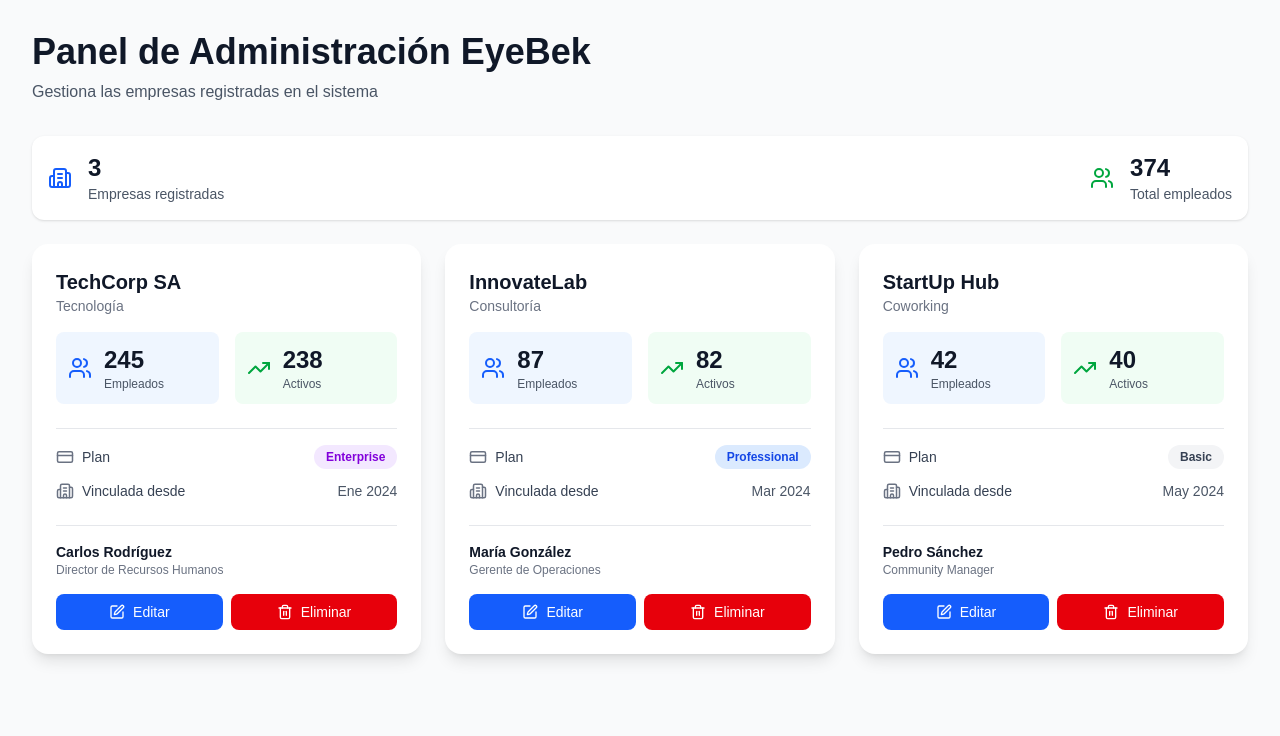
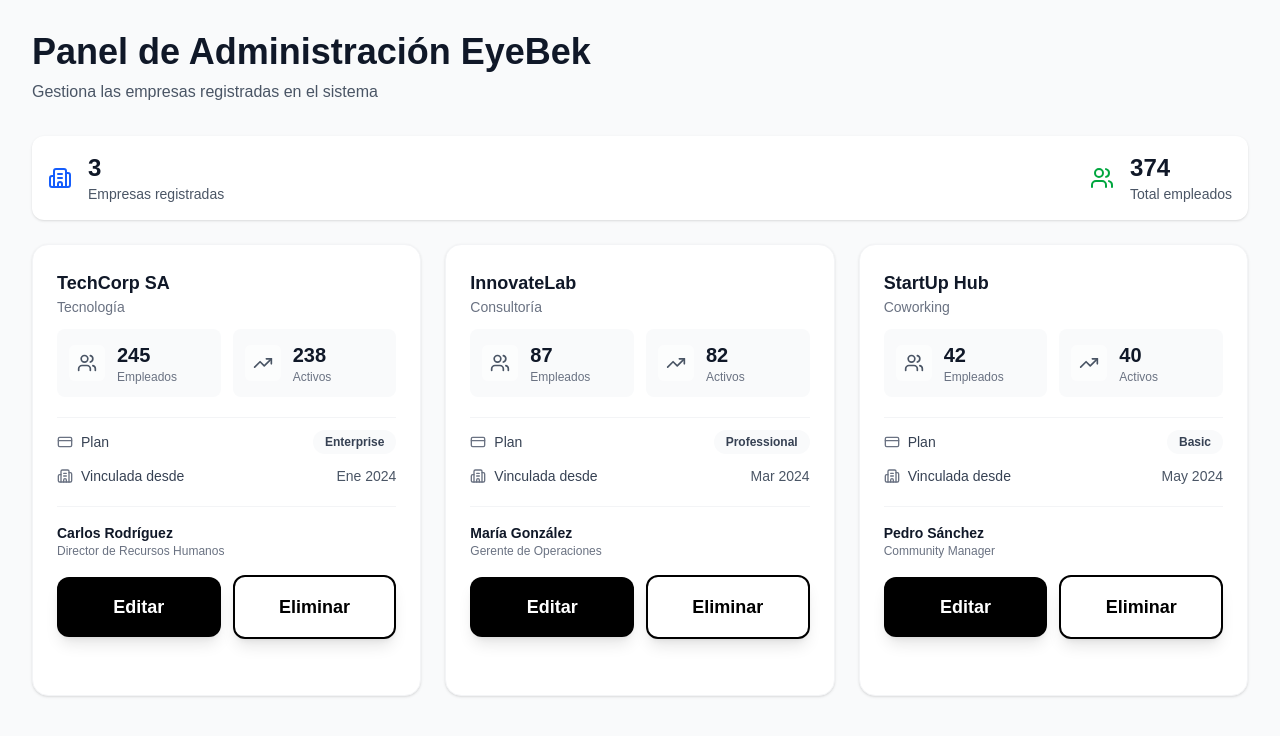
Before and after one commit to BrandonSM11/EyeBek, a Next.js app: page /dashboard in a window 1280 px wide. Shown: the top 736 px of the page. Built offline with nearby package versions, Linux system fonts and the light colour scheme.

Commit message:
Update companies Card

```diff
--- a/src/app/components/companiesCard/Card.tsx
+++ b/src/app/components/companiesCard/Card.tsx
@@ -1,7 +1,8 @@
-"use client"
-import React from 'react';
-import { Building2, Users, CreditCard, TrendingUp, Trash2, Edit } from 'lucide-react';
-import { Company } from '@/types/company';
+"use client";
+import React from "react";
+import { Building2, Users, CreditCard, TrendingUp, Trash2, Edit } from "lucide-react";
+import GenericButton from "../GenericButton/GenericButton";
+import { Company } from "@/types/company";
 
 interface CompanyCardProps {
   company: Company;
@@ -10,65 +11,63 @@ interface CompanyCardProps {
 }
 
 const CompanyCard = ({ company, onEdit, onDelete }: CompanyCardProps) => {
-  const getPlanColor = (plan: string) => {
-    const colors = {
-      'Enterprise': 'bg-purple-100 text-purple-700',
-      'Professional': 'bg-blue-100 text-blue-700',
-      'Basic': 'bg-gray-100 text-gray-700'
-    };
-    return colors[plan as keyof typeof colors] || 'bg-gray-100 text-gray-700';
-  };
+  const planTone = "bg-gray-50 text-gray-700"; // sobrio para todas las planillas
 
   return (
-    <div className="bg-white rounded-2xl shadow-lg p-6 hover:shadow-xl transition-shadow duration-300">
-      <div className="flex items-start justify-between mb-4">
+    <div className="bg-white rounded-2xl shadow-sm p-6 transition-shadow duration-200 border border-gray-100 hover:shadow-md">
+      <div className="flex items-start justify-between mb-3">
         <div className="flex items-center gap-4">
 
           <div>
-            <h3 className="text-xl font-bold text-gray-900">{company.name}</h3>
+            <h3 className="text-lg font-semibold text-gray-900">{company.name}</h3>
             <p className="text-sm text-gray-500">{company.industry}</p>
           </div>
         </div>
       </div>
 
-      <div className="grid grid-cols-2 gap-4 mb-6">
-        <div className="flex items-center gap-3 bg-blue-50 rounded-lg p-3">
-          <Users className="text-blue-600" size={24} />
+      <div className="grid grid-cols-2 gap-3 mb-5">
+        <div className="flex items-center gap-3 bg-gray-50 rounded-lg p-3">
+          <div className="p-2 rounded-md bg-white/60">
+            <Users className="text-gray-600" size={20} />
+          </div>
           <div>
-            <p className="text-2xl font-bold text-gray-900">{company.employees}</p>
-            <p className="text-xs text-gray-600">Empleados</p>
+            <p className="text-xl font-bold text-gray-900">{company.employees}</p>
+            <p className="text-xs text-gray-500">Empleados</p>
           </div>
         </div>
-        <div className="flex items-center gap-3 bg-green-50 rounded-lg p-3">
-          <TrendingUp className="text-green-600" size={24} />
+
+        <div className="flex items-center gap-3 bg-gray-50 rounded-lg p-3">
+          <div className="p-2 rounded-md bg-white/60">
+            <TrendingUp className="text-gray-600" size={20} />
+          </div>
           <div>
-            <p className="text-2xl font-bold text-gray-900">{company.activeUsers}</p>
-            <p className="text-xs text-gray-600">Activos</p>
+            <p className="text-xl font-bold text-gray-900">{company.activeUsers}</p>
+            <p className="text-xs text-gray-500">Activos</p>
           </div>
         </div>
       </div>
 
-      <div className="space-y-3 pt-4 border-t border-gray-200">
+      <div className="space-y-3 pt-3 border-t border-gray-100">
         <div className="flex items-center justify-between">
           <div className="flex items-center gap-2">
-            <CreditCard className="text-gray-500" size={18} />
+            <CreditCard className="text-gray-500" size={16} />
             <span className="text-sm font-medium text-gray-700">Plan</span>
           </div>
-          <span className={`px-3 py-1 rounded-full text-xs font-semibold ${getPlanColor(company.plan)}`}>
+          <span className={`px-3 py-1 rounded-full text-xs font-semibold ${planTone}`}>
             {company.plan}
           </span>
         </div>
 
         <div className="flex items-center justify-between">
           <div className="flex items-center gap-2">
-            <Building2 className="text-gray-500" size={18} />
+            <Building2 className="text-gray-500" size={16} />
             <span className="text-sm font-medium text-gray-700">Vinculada desde</span>
           </div>
           <span className="text-sm text-gray-600">{company.linkedSince}</span>
         </div>
       </div>
 
-      <div className="mt-6 pt-4 border-t border-gray-200">
+      <div className="mt-5 pt-4 border-t border-gray-100">
         <div className="flex items-center justify-between mb-4">
           <div>
             <p className="text-sm font-semibold text-gray-900">{company.admin.name}</p>
@@ -76,21 +75,28 @@ const CompanyCard = ({ company, onEdit, onDelete }: CompanyCardProps) => {
           </div>
         </div>
 
-        <div className="flex gap-2">
-          <button
-            onClick={() => onEdit(company)}
-            className="flex-1 px-4 py-2 bg-blue-600 text-white rounded-lg text-sm font-medium hover:bg-blue-700 transition-colors flex items-center justify-center gap-2"
-          >
-            <Edit size={16} />
-            Editar
-          </button>
-          <button
-            onClick={() => onDelete(company.id)}
-            className="flex-1 px-4 py-2 bg-red-600 text-white rounded-lg text-sm font-medium hover:bg-red-700 transition-colors flex items-center justify-center gap-2"
-          >
-            <Trash2 size={16} />
-            Eliminar
-          </button>
+        <div className="flex gap-3">
+          <div className="flex-1 flex items-center gap-2">
+            <GenericButton
+              textButton="Editar"
+              type="button"
+              onClick={() => onEdit(company)}
+              size="full"
+              variant="black"
+              className="flex-1"
+            />
+          </div>
+
+          <div className="flex-1 flex items-center gap-2">
+            <GenericButton
+              textButton="Eliminar"
+              type="button"
+              onClick={() => onDelete(company.id)}
+              size="full"
+              variant="white"
+              className="flex-1"
+            />
+          </div>
         </div>
       </div>
     </div>
```
